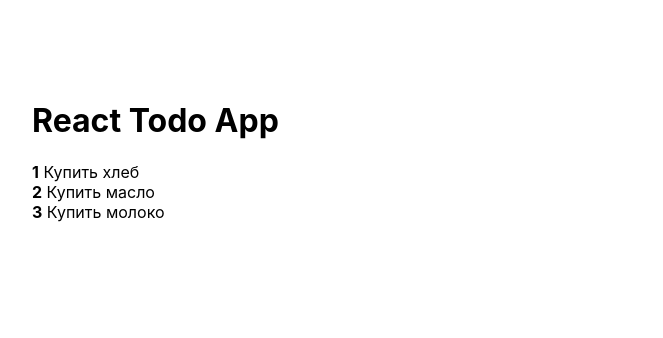
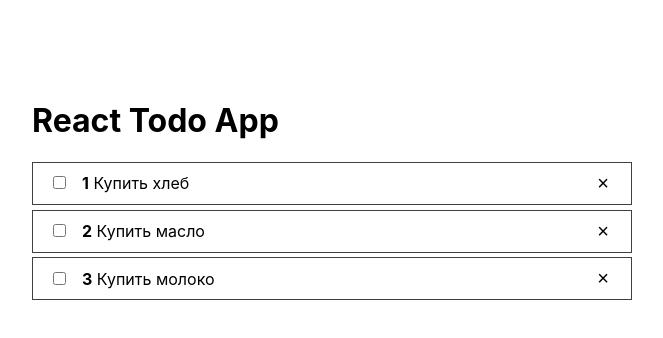
Before and after one commit to anysofronova/react-todo-app, a React (Create React App) app in the folder react-todo-app/: page / in a window 1280 px wide. Shown: the top 338 px of the page, without its empty margins (308-971 px from the left). Built offline with nearby package versions, Linux system fonts and the light colour scheme.

Commit message:
Close buttons

```diff
--- a/react-todo-app/src/Todo/TodoItem.jsx
+++ b/react-todo-app/src/Todo/TodoItem.jsx
@@ -4,9 +4,13 @@ import PropTypes from "prop-types";
 const TodoItem = ({ todo, idx }) => {
   return (
     <li>
-      <strong>{idx + 1}</strong>
-      &nbsp;
-      {todo.title}
+      <span>
+        <input type="checkbox" onChange={() => console.log(todo.id)} />
+        <strong>{idx + 1}</strong>
+        &nbsp;
+        {todo.title}
+      </span>
+      <button>&times;</button>
     </li>
   );
 };
--- a/react-todo-app/src/index.css
+++ b/react-todo-app/src/index.css
@@ -23,3 +23,22 @@ ul {
   padding: 0;
   margin: 0;
 }
+
+li {
+  display: flex;
+  justify-content: space-between;
+  align-items: center;
+  padding: 0.5rem 1rem;
+  margin-bottom: 0.3rem;
+  border: 1px solid #404040;
+}
+
+input {
+  margin-right: 1rem;
+}
+
+button {
+  border: none;
+  background-color: #fff;
+  font-size: 20px;
+}
```
